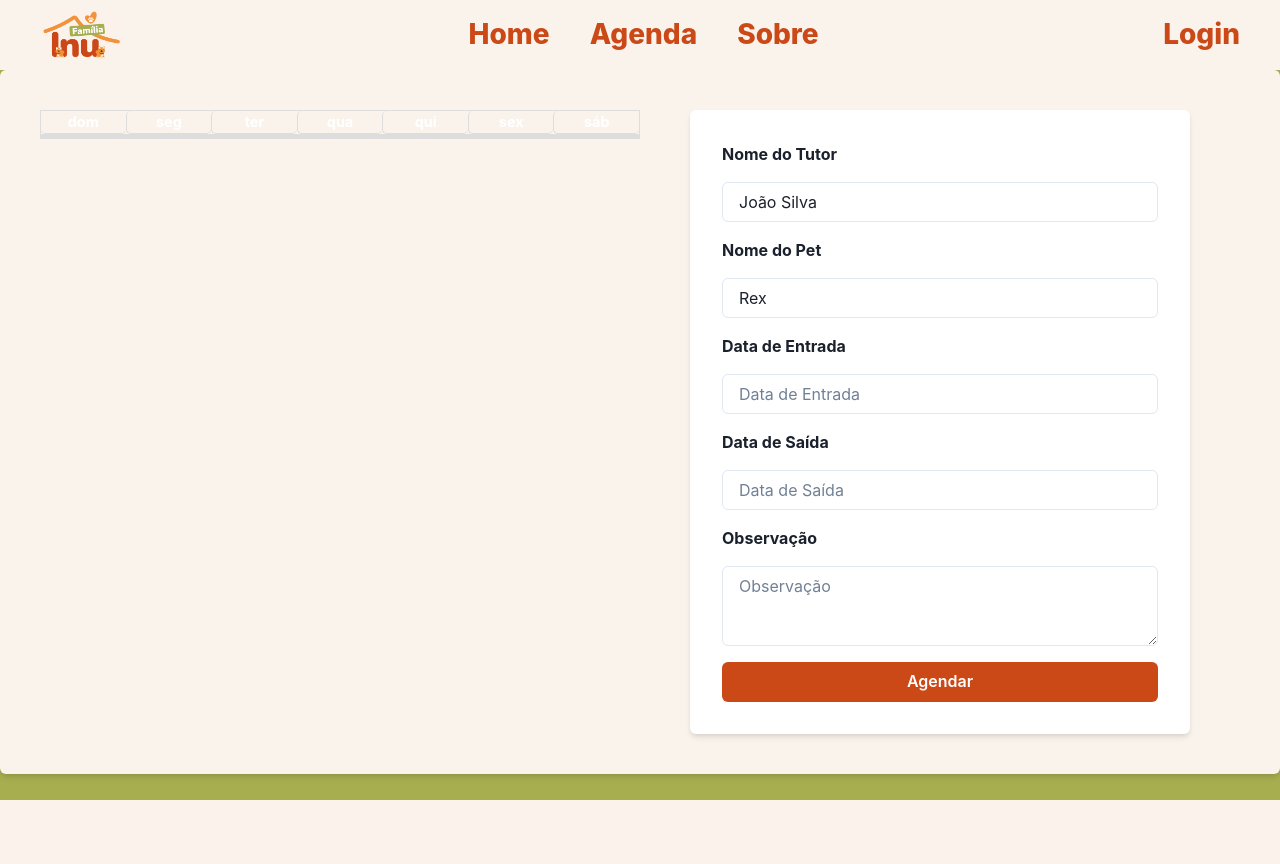
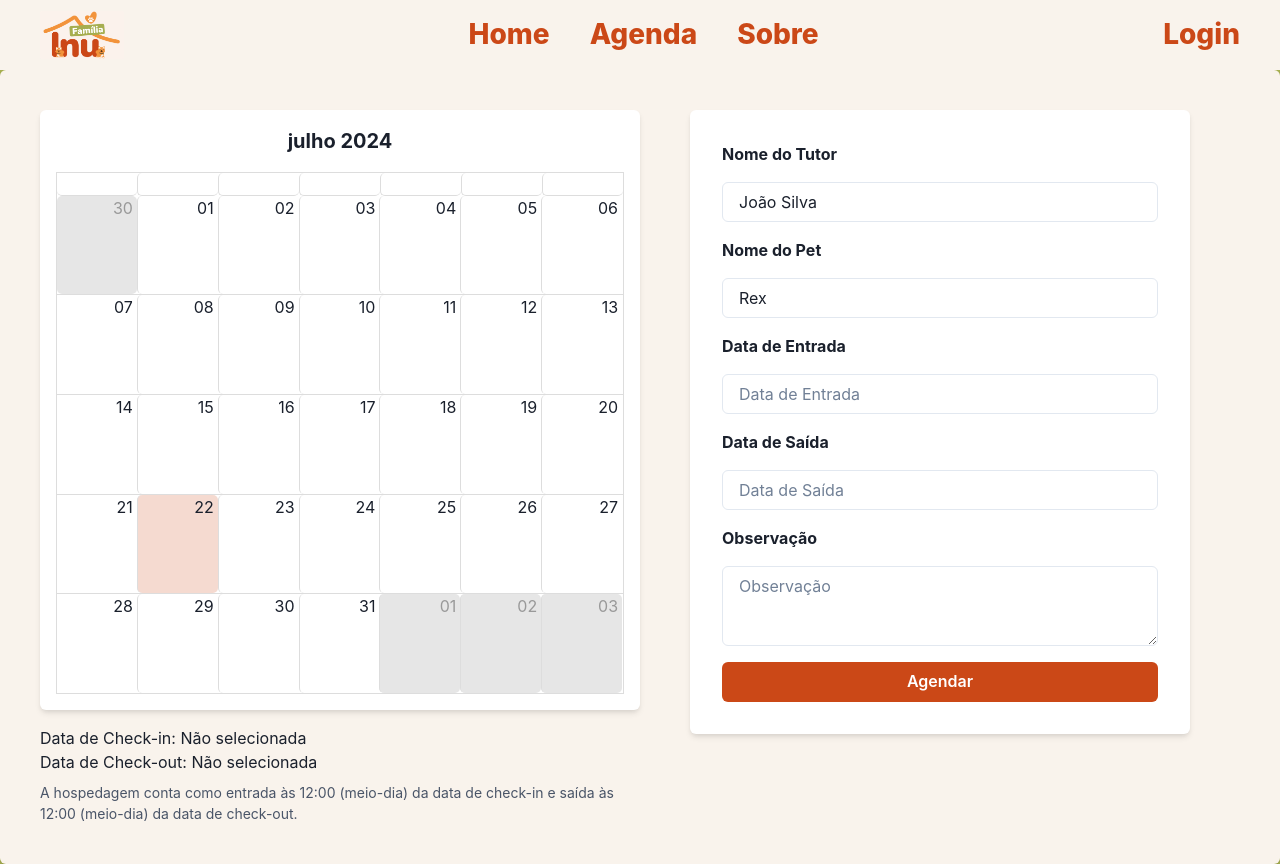
Before and after one commit to yamashita-tiemi/Familia-Inu, a Next.js app: page /agenda in a window 1280 px wide. Before the commit the page ends 800 px from the top, so only its background shows below. Built offline with nearby package versions, Linux system fonts and the light colour scheme.

Commit message:
Update calendar component styles

```diff
--- a/src/app/_components/CalendarComponent.tsx
+++ b/src/app/_components/CalendarComponent.tsx
@@ -1,61 +1,126 @@
+'use client'
 import React, { useState, useEffect } from 'react';
 import { Calendar, momentLocalizer } from 'react-big-calendar';
 import moment from 'moment';
-import 'moment/locale/pt-br'; // Importar a localidade em português
+import 'moment/locale/pt-br';
 import 'react-big-calendar/lib/css/react-big-calendar.css';
+import { Box, useColorModeValue, Text, ChakraProvider, extendTheme } from '@chakra-ui/react';
 
-moment.locale('pt-br'); // Definir a localidade para português
+moment.locale('pt-br');
 const localizer = momentLocalizer(moment);
 
 interface CalendarComponentProps {
-  startDate: Date | null;
-  endDate: Date | null;
-  onDateRangeChange: (start: Date, end: Date) => void;
+  onDateRangeChange: (start: Date | null, end: Date | null) => void;
 }
 
-const CalendarComponent: React.FC<CalendarComponentProps> = ({ startDate, endDate, onDateRangeChange }) => {
-  const [selectedRange, setSelectedRange] = useState<{ start: Date; end: Date } | null>(null);
+const CalendarComponent: React.FC<CalendarComponentProps> = ({ onDateRangeChange }) => {
+  const [selectedRange, setSelectedRange] = useState<{ start: Date | null; end: Date | null }>({ start: null, end: null });
+
+  const bgColor = useColorModeValue('white', 'gray.800');
+  const textColor = useColorModeValue('gray.800', 'white');
+  const primaryColor = useColorModeValue('orange.500', 'orange.300');
+  const intervalColor = useColorModeValue('yellow.300', 'yellow.600'); // Cor amarela para o intervalo
+  const hoverColor = useColorModeValue('orange.100', 'orange.800');
+
+  const theme = extendTheme({
+    styles: {
+      global: {
+        '.rbc-day-bg': {
+          _hover: {
+            backgroundColor: hoverColor,
+          },
+        },
+      },
+    },
+  });
 
   useEffect(() => {
-    if (startDate && endDate) {
-      setSelectedRange({ start: startDate, end: endDate });
+    onDateRangeChange(selectedRange.start, selectedRange.end);
+  }, [selectedRange, onDateRangeChange]);
+
+  const handleSelectSlot = ({ start }: { start: Date }) => {
+    const selectedDate = moment(start).startOf('day').toDate();
+
+    if (!selectedRange.start || (selectedRange.start && selectedRange.end)) {
+      setSelectedRange({ start: selectedDate, end: null });
+    } else {
+      if (moment(selectedDate).isSameOrAfter(selectedRange.start)) {
+        setSelectedRange(prev => ({ start: prev.start, end: selectedDate }));
+      } else {
+        setSelectedRange(prev => ({ start: selectedDate, end: prev.start }));
       }
-  }, [startDate, endDate]);
-
-  const handleSelectSlot = ({ start, end }: { start: Date; end: Date }) => {
-    const startDate = moment(start).startOf('day').toDate();
-    const endDate = moment(end).startOf('day').toDate();
-
-    // Se a data final for anterior à inicial, troca
-    if (moment(endDate).isBefore(startDate)) {
-      setSelectedRange({ start: endDate, end: startDate });
-    } else {
-      setSelectedRange({ start: startDate, end: endDate });
     }
-
-    onDateRangeChange(startDate, endDate);
   };
 
   const dayStyleGetter = (date: Date) => {
-    if (selectedRange) {
-      if (date.getTime() === selectedRange.start.getTime()) {
-        return { style: { backgroundColor: 'rgba(203, 72, 23, 0.8)', color: 'white' } };
+    const baseStyle = {
+      style: {
+        transition: 'all 0.2s',
+        cursor: 'pointer',
+      },
+    };
+
+    if (selectedRange.start && selectedRange.end) {
+      if (moment(date).isSame(selectedRange.start, 'day')) {
+        return {
+          ...baseStyle,
+          style: {
+            ...baseStyle.style,
+            backgroundColor: primaryColor,
+            color: 'white',
+            borderTopLeftRadius: '50%',
+            borderBottomLeftRadius: '50%',
           }
-      if (date.getTime() === selectedRange.end.getTime()) {
-        return { style: { backgroundColor: 'rgba(203, 72, 23, 0.8)', color: 'white' } };
+        };
       }
-      if (date >= selectedRange.start && date <= selectedRange.end) {
-        return { style: { backgroundColor: 'rgba(203, 72, 23, 0.3)' } };
+      if (moment(date).isSame(selectedRange.end, 'day')) {
+        return {
+          ...baseStyle,
+          style: {
+            ...baseStyle.style,
+            backgroundColor: primaryColor,
+            color: 'white',
+            borderTopRightRadius: '50%',
+            borderBottomRightRadius: '50%',
           }
+        };
       }
+      if (moment(date).isBetween(selectedRange.start, selectedRange.end, null, '()')) {
+        return {
+          ...baseStyle,
+          style: {
+            ...baseStyle.style,
+            backgroundColor: intervalColor,
+          }
+        };
+      }
+    } else if (selectedRange.start && moment(date).isSame(selectedRange.start, 'day')) {
+      return {
+        ...baseStyle,
+        style: {
+          ...baseStyle.style,
+          backgroundColor: primaryColor,
+          color: 'white',
+          borderRadius: '50%',
+        }
+      };
+    }
+
     if (moment(date).isSame(moment(), 'day')) {
-      return { style: { backgroundColor: 'rgba(203, 72, 23, 0.2)' } };
+      return {
+        ...baseStyle,
+        style: {
+          ...baseStyle.style,
+          backgroundColor: 'rgba(203, 72, 23, 0.2)',
         }
-    return {};
+      };
+    }
+    return baseStyle;
   };
 
   return (
-    <div style={{ height: '100%', width: '100%' }}>
+    <ChakraProvider theme={theme}>
+      <Box bg={bgColor} color={textColor} p={4} borderRadius="md" boxShadow="md" height="600px">
         <Calendar
           localizer={localizer}
           selectable
@@ -76,9 +141,27 @@ const CalendarComponent: React.FC<CalendarComponentProps> = ({ startDate, endDat
             agenda: 'Agenda',
             showMore: (total) => `+ Mais ${total}`
           }}
-        toolbar={false} // Remove o cabeçalho padrão
+          components={{
+            toolbar: CustomToolbar,
+          }}
         />
-    </div>
+      </Box>
+      <Box mt={4}>
+        <Text>Data de Check-in: {selectedRange.start ? moment(selectedRange.start).format('DD/MM/YYYY') : 'Não selecionada'}</Text>
+        <Text>Data de Check-out: {selectedRange.end ? moment(selectedRange.end).format('DD/MM/YYYY') : 'Não selecionada'}</Text>
+        <Text mt={2} fontSize="sm" color="gray.600">
+          A hospedagem conta como entrada às 12:00 (meio-dia) da data de check-in e saída às 12:00 (meio-dia) da data de check-out.
+        </Text>
+      </Box>
+    </ChakraProvider>
+  );
+};
+
+const CustomToolbar = ({ label }: { label: string }) => {
+  return (
+    <Box mb={4} textAlign="center">
+      <Text fontSize="xl" fontWeight="bold">{label}</Text>
+    </Box>
   );
 };
 
--- a/src/app/globals.css
+++ b/src/app/globals.css
@@ -53,6 +53,8 @@
   --card-rgb: 180, 185, 188;
   --card-border-rgb: 131, 134, 135;
 }
+
+
 
 @media (prefers-color-scheme: dark) {
   :root {
```
Lines whose indentation alone changed are shown as unchanged.
